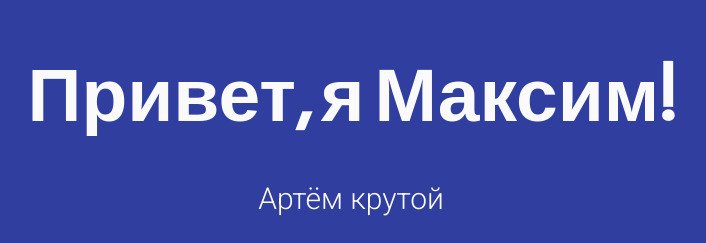
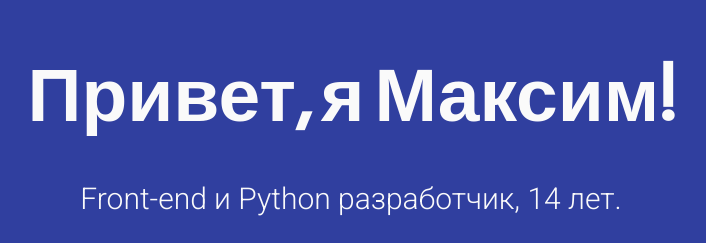
Before and after one commit to Uknown-creator/kuskov-work.ru, a plain HTML site: page index.html in a window 1280 px wide. Shown: the part 218-461 px from the top of the page, without its empty margins (289-995 px from the left). Drawn offline with Linux system fonts and the light colour scheme.

Commit message:
Update index.html

```diff
--- a/index.html
+++ b/index.html
@@ -40,7 +40,7 @@
 <body>
 	<main>
 		<div class="intro">Привет, я Максим!</div>
-		<div class="tagline">Артём крутой</div>
+		<div class="tagline">Front-end и Python разработчик, 14 лет.</div>
 		<!-- Find your icons from here - https://fontawesome.com/icons?d=gallery&s=brands -->
 		<div class="icons-social">
 			<a target="_blank" href="https://github.com/Uknown-creator"><i class="fab fa-github"></i></a>
```
